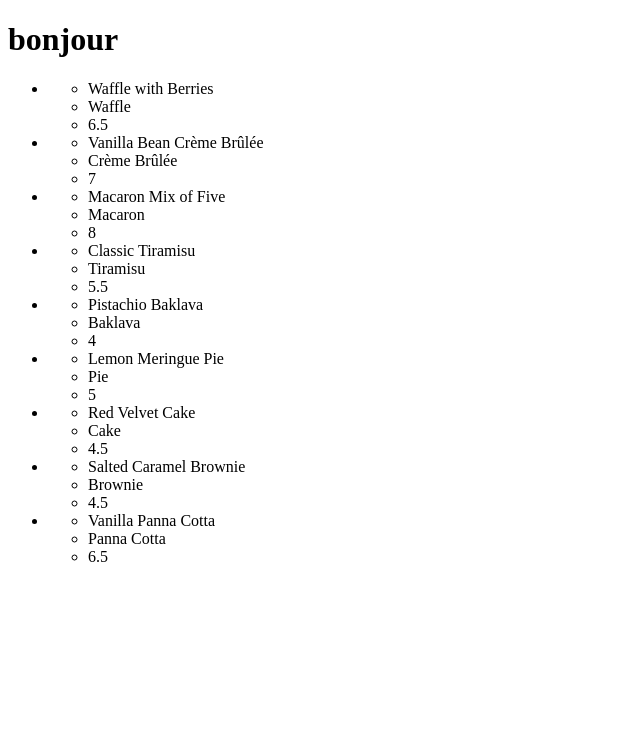
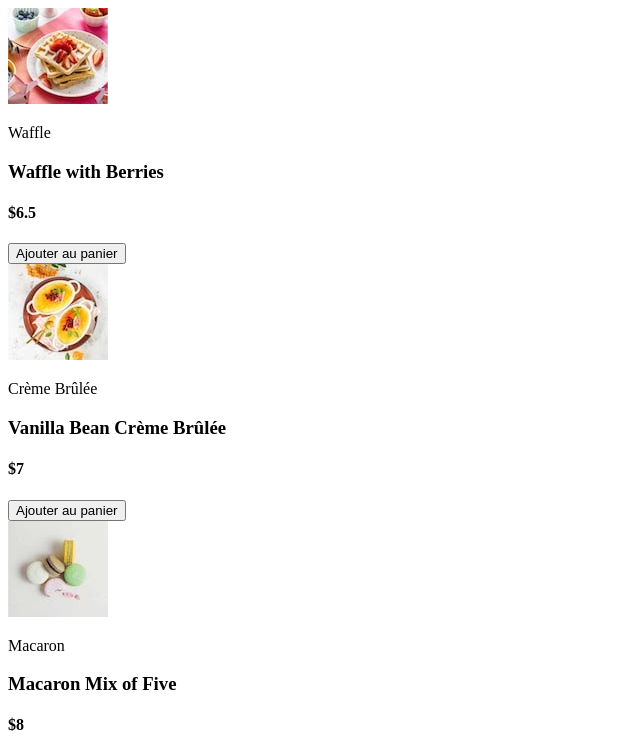
Before and after one commit to Wally1403/dessert-cart, a React (Create React App) app: page / in a window 1280 px wide. Shown: the top 754 px of the page, without its empty margins (0-640 px from the left). Built offline with nearby package versions, Linux system fonts and the light colour scheme.

Commit message:
module dessertitem and shoplist

```diff
--- a/src/components/App.js
+++ b/src/components/App.js
@@ -1,13 +1,10 @@
-import { dessertList } from "../data/data"
 import ShoppingList from "./ShoppingList";
 
 function App() {
 
   return (
     <div>
-      <h1>bonjour</h1>
       <ShoppingList />
-
     </div>
   )
 }
--- a/src/components/DessertItem.js
+++ b/src/components/DessertItem.js
@@ -1,10 +1,11 @@
-function DessertItem({image, category, name, price}) {
+function DessertItem({cover, category, name, price}) {
     return (
         <div>
-            <img alt="lol" src={image} />
-            {category}
-            {name}
-            {price}
+            <img src={cover} alt="image du gâteau"/>
+            <p>{category}</p>
+            <h3>{name}</h3>
+            <h4>${price}</h4>
+            <button>Ajouter au panier</button>
         </div>
     );
 }
--- a/src/components/ShoppingList.js
+++ b/src/components/ShoppingList.js
@@ -1,20 +1,22 @@
 import { dessertList } from "../data/data"
+import DessertItem from "./DessertItem"
 
 function ShoppingList() {
     return(
-        <ul>
-        {dessertList.map(({ image, name, category, price }) =>
-          (
-            <li>
-                <ul>
-                    <li>{name}</li>
-                    <li>{category}</li>
-                    <li>{price}</li>
-                </ul>
-            </li>
-          )
-        )}
-      </ul>
+      <div>
+          {dessertList.map(({ cover, id, name, category, price }) =>
+            (
+              <div key={id}>
+                      <DessertItem
+                        cover= {cover}
+                        category= {category}
+                        name= {name}
+                        price= {price}
+                      />
+              </div>
+            )
+          )}
+      </div>
     )
 }
 
--- a/src/data/data.js
+++ b/src/data/data.js
@@ -1,101 +1,124 @@
+import waffle from "../asset/images/image-waffle-thumbnail.jpg"
+import cremeBrulee from "../asset/images/image-creme-brulee-thumbnail.jpg"
+import macaron from "../asset/images/image-macaron-thumbnail.jpg"
+import tiramisu from "../asset/images/image-tiramisu-thumbnail.jpg"
+import baklava from "../asset/images/image-baklava-thumbnail.jpg"
+import meringue from "../asset/images/image-meringue-thumbnail.jpg"
+import cake from "../asset/images/image-cake-thumbnail.jpg"
+import brownie from "../asset/images/image-brownie-thumbnail.jpg"
+import pannaCotta from "../asset/images/image-panna-cotta-thumbnail.jpg"
+
+
 export const dessertList = [
     {
-       "image": {
-            "thumbnail": "./assets/images/image-waffle-thumbnail.jpg",
-            "mobile": "./assets/images/image-waffle-mobile.jpg",
-            "tablet": "./assets/images/image-waffle-tablet.jpg",
-            "desktop": "./assets/images/image-waffle-desktop.jpg"
-       },
-       "name": "Waffle with Berries",
-       "category": "Waffle",
-       "price": 6.50
+       cover: waffle,
+       id: '1ed',
+       name: "Waffle with Berries",
+       category: "Waffle",
+       price: 6.50
     },
     {
-        "image": {
+        /*"image": {
             "thumbnail": "./assets/images/image-creme-brulee-thumbnail.jpg",
             "mobile": "./assets/images/image-creme-brulee-mobile.jpg",
             "tablet": "./assets/images/image-creme-brulee-tablet.jpg",
             "desktop": "./assets/images/image-creme-brulee-desktop.jpg"
-        },
-        "name": "Vanilla Bean Crème Brûlée",
-        "category": "Crème Brûlée",
-        "price": 7.00
+        },*/
+        cover: cremeBrulee,
+        id: '2ab',
+        name: "Vanilla Bean Crème Brûlée",
+        category: "Crème Brûlée",
+        price: 7.00
      },
      {
-        "image": {
+        /*"image": {
             "thumbnail": "./assets/images/image-macaron-thumbnail.jpg",
             "mobile": "./assets/images/image-macaron-mobile.jpg",
             "tablet": "./assets/images/image-macaron-tablet.jpg",
             "desktop": "./assets/images/image-macaron-desktop.jpg"
-        },
-        "name": "Macaron Mix of Five",
-        "category": "Macaron",
-        "price": 8.00
+        },*/
+        cover: macaron,
+        id: '3sd',
+        name: "Macaron Mix of Five",
+        category: "Macaron",
+        price: 8.00
      },
      {
-        "image": {
+       /*"image": {
             "thumbnail": "./assets/images/image-tiramisu-thumbnail.jpg",
             "mobile": "./assets/images/image-tiramisu-mobile.jpg",
             "tablet": "./assets/images/image-tiramisu-tablet.jpg",
             "desktop": "./assets/images/image-tiramisu-desktop.jpg"
-        },
-        "name": "Classic Tiramisu",
-        "category": "Tiramisu",
-        "price": 5.50
+        },*/
+        cover: tiramisu,
+        id: '4kk',
+        name: "Classic Tiramisu",
+        category: "Tiramisu",
+        price: 5.50
      },
      {
-        "image": {
+        /*"image": {
             "thumbnail": "./assets/images/image-baklava-thumbnail.jpg",
             "mobile": "./assets/images/image-baklava-mobile.jpg",
             "tablet": "./assets/images/image-baklava-tablet.jpg",
             "desktop": "./assets/images/image-baklava-desktop.jpg"
-        },
-        "name": "Pistachio Baklava",
-        "category": "Baklava",
-        "price": 4.00
+        },*/
+        cover: baklava,
+        id: '5pl',
+        name: "Pistachio Baklava",
+        category: "Baklava",
+        price: 4.00
      },
      {
-        "image": {
+        /*"image": {
             "thumbnail": "./assets/images/image-meringue-thumbnail.jpg",
             "mobile": "./assets/images/image-meringue-mobile.jpg",
             "tablet": "./assets/images/image-meringue-tablet.jpg",
             "desktop": "./assets/images/image-meringue-desktop.jpg"
-        },
-        "name": "Lemon Meringue Pie",
-        "category": "Pie",
-        "price": 5.00
+        },*/
+        cover: meringue,
+        id: '8fp',
+        name: "Lemon Meringue Pie",
+        category: "Pie",
+        price: 5.00
      },
      {
-        "image": {
+        /*"image": {
             "thumbnail": "./assets/images/image-cake-thumbnail.jpg",
             "mobile": "./assets/images/image-cake-mobile.jpg",
             "tablet": "./assets/images/image-cake-tablet.jpg",
             "desktop": "./assets/images/image-cake-desktop.jpg"
-        },
-        "name": "Red Velvet Cake",
-        "category": "Cake",
-        "price": 4.50
+        },*/
+        cover: cake,
+        id: '7ie',
+        name: "Red Velvet Cake",
+        category: "Cake",
+        price: 4.50
      },
      {
-        "image": {
+        /*"image": {
             "thumbnail": "./assets/images/image-brownie-thumbnail.jpg",
             "mobile": "./assets/images/image-brownie-mobile.jpg",
             "tablet": "./assets/images/image-brownie-tablet.jpg",
             "desktop": "./assets/images/image-brownie-desktop.jpg"
-        },
-        "name": "Salted Caramel Brownie",
-        "category": "Brownie",
-        "price": 4.50
+        },*/
+        cover: brownie,
+        id: '9vn',
+        name: "Salted Caramel Brownie",
+        category: "Brownie",
+        price: 4.50
      },
      {
-        "image": {
+        /*"image": {
             "thumbnail": "./assets/images/image-panna-cotta-thumbnail.jpg",
             "mobile": "./assets/images/image-panna-cotta-mobile.jpg",
             "tablet": "./assets/images/image-panna-cotta-tablet.jpg",
             "desktop": "./assets/images/image-panna-cotta-desktop.jpg"
-        },
-        "name": "Vanilla Panna Cotta",
-        "category": "Panna Cotta",
-        "price": 6.50
+        },*/
+        cover: pannaCotta,
+        id: '6uo',
+        name: "Vanilla Panna Cotta",
+        category: "Panna Cotta",
+        price: 6.50
      }
 ]
```
